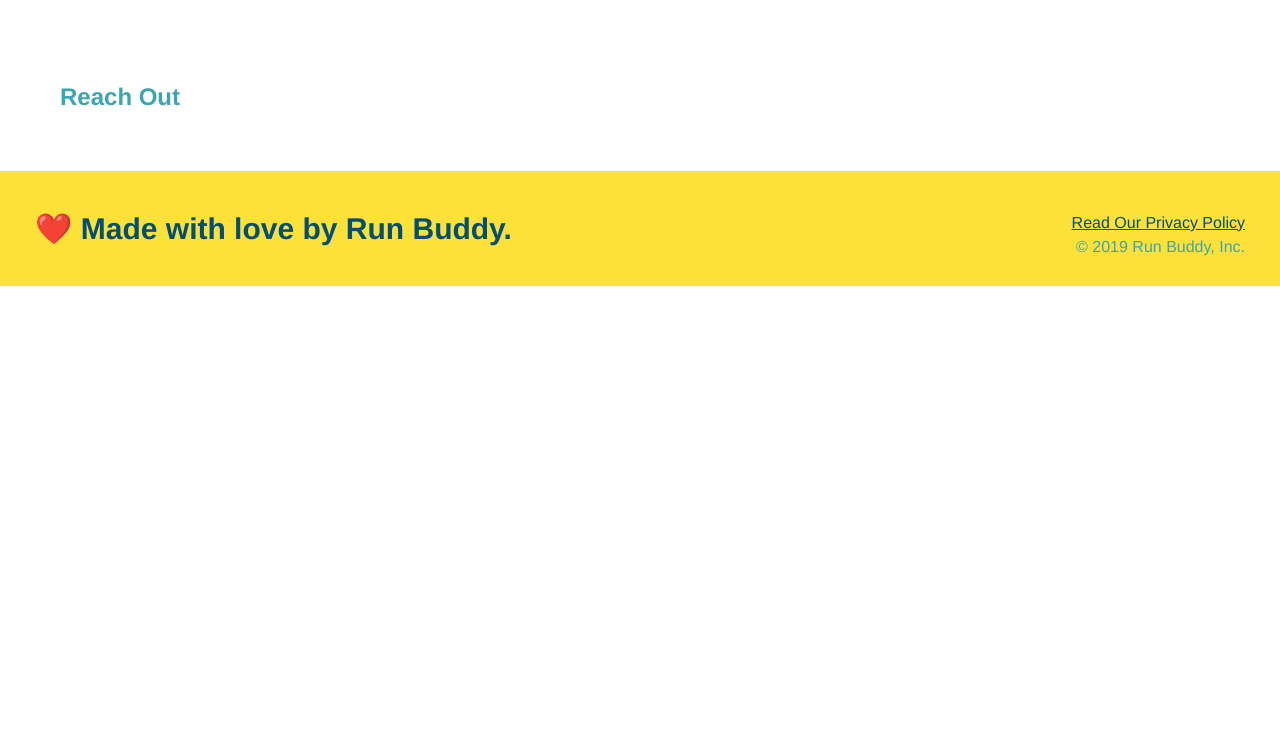
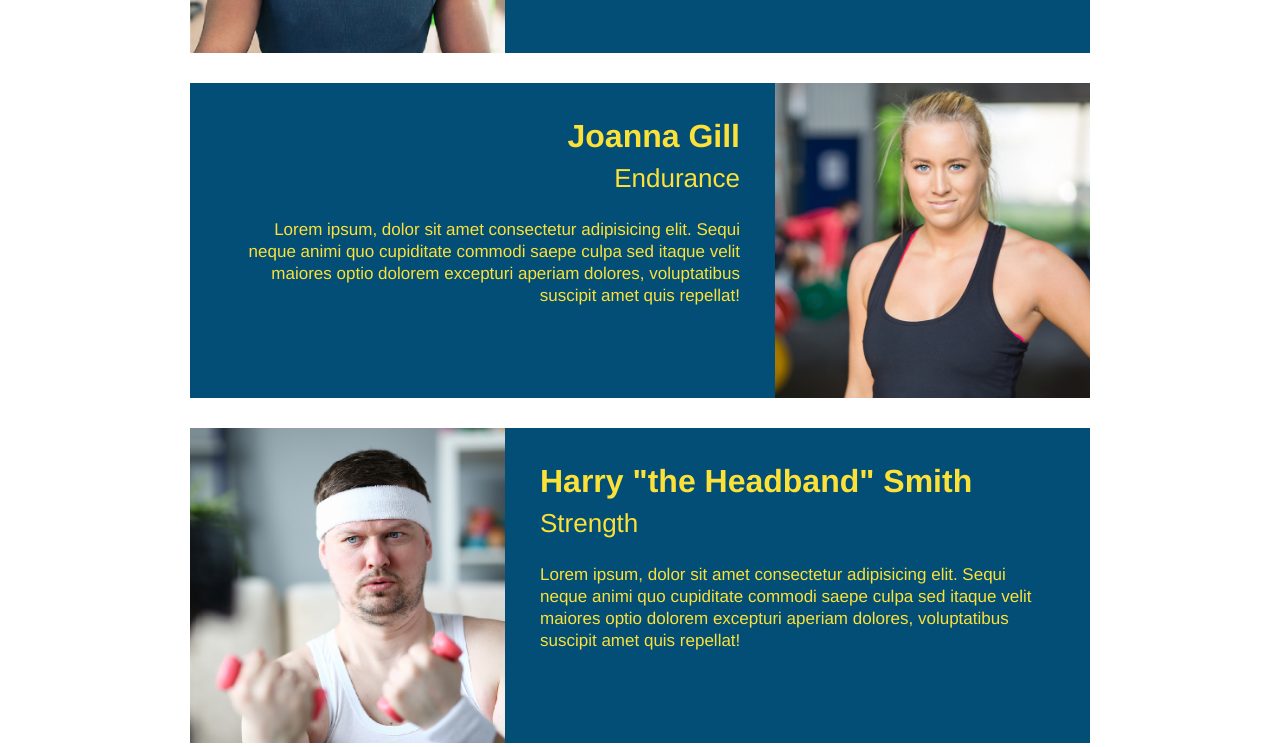
Before and after one commit to aaguirre7/run-buddy, a plain HTML site: page index.html in a window 1280 px wide. Shown: the part 3174-3921 px from the top of the page. Before the commit the page ends 3460 px from the top, so only its background shows below. Drawn offline with Linux system fonts and the light colour scheme.

Commit message:
trainers completed and formated

```diff
--- a/assets/css/style.css
+++ b/assets/css/style.css
@@ -182,3 +182,25 @@ header {
     float: left;
     width: 65%;
   }
+  .text-left {
+    text-align: left;
+  }
+
+  .text-right {
+    text-align: right;
+  }
+  .trainer-bio h3 {
+    font-size: 32px;
+    margin-bottom: 8px;
+  }
+
+  .trainer-bio h4 {
+    font-weight: lighter;
+    font-size: 26px;
+    margin-bottom: 25px;
+  }
+
+  .trainer-bio p {
+    font-size: 17px;
+    line-height: 1.3;
+  }
--- a/index.html
+++ b/index.html
@@ -37,7 +37,7 @@
       </nav>
    </header>
 
-   <!-- hero/jumbotron -->
+   <!-- hero -->
    <section class="hero">
       <div class="hero-form">
          <h3>Get Started Today</h3>
@@ -46,10 +46,8 @@
          <form>
             <label for="name">Enter full name:</label>
             <input type="text" placeholder="Your Name" name="name" id="name" class="form-input"/>
-
             <label for="email">Enter email address:</label>
             <input type="email" placeholder="Email Address" name="email" id="email" class="form-input" />
-
             <label for="phone">Enter a telephone number:</label>
             <input type="tel" placeholder="Phone Number" name="phone" id="phone" class="form-input"/>
             <p>
@@ -110,11 +108,11 @@
    </section>
 
    <!-- "meet the trainers" section -->
-   <sectionb id="your-trainers">
+   <section id="your-trainers" class="trainers">
       <h2 class="section-title primary-border">Meet The Trainers</h2>
       <article class="trainer">
          <img src="./assets/images/trainer-1.jpg" alt="Arron Stephens in his workout clothes, ready to pump iron" />
-         <div class="trainer-bio">
+         <div class="trainer-bio text-left">
            <h3>Arron Stephens</h3>
            <h4>Speed / Strength</h4>
            <p>
@@ -123,6 +121,30 @@
            </p>
          </div>
        </article>
+       <!-- second trainer bio -->
+      <article class="trainer">
+         <div class="trainer-bio text-right">
+         <h3>Joanna Gill</h3>
+         <h4>Endurance</h4>
+         <p>
+            Lorem ipsum, dolor sit amet consectetur adipisicing elit. Sequi neque animi quo cupiditate commodi saepe culpa sed
+            itaque velit maiores optio dolorem excepturi aperiam dolores, voluptatibus suscipit amet quis repellat!
+         </p>
+         </div>
+         <img src="./assets/images/trainer-2.jpg" alt="Joanna Gill cooling off after a workout" />
+      </article>
+      <!-- third trainer bio -->
+      <article class="trainer">
+         <img src="./assets/images/trainer-3.jpg" alt="Harry Smith wearing a headband and lifting comically small pink weights" />
+         <div class="trainer-bio text-left">
+         <h3>Harry "the Headband" Smith</h3>
+         <h4>Strength</h4>
+         <p>
+            Lorem ipsum, dolor sit amet consectetur adipisicing elit. Sequi neque animi quo cupiditate commodi saepe culpa sed
+            itaque velit maiores optio dolorem excepturi aperiam dolores, voluptatibus suscipit amet quis repellat!
+         </p>
+         </div>
+      </article>
    </section>
 
    <!-- "reach out" section -->
```
